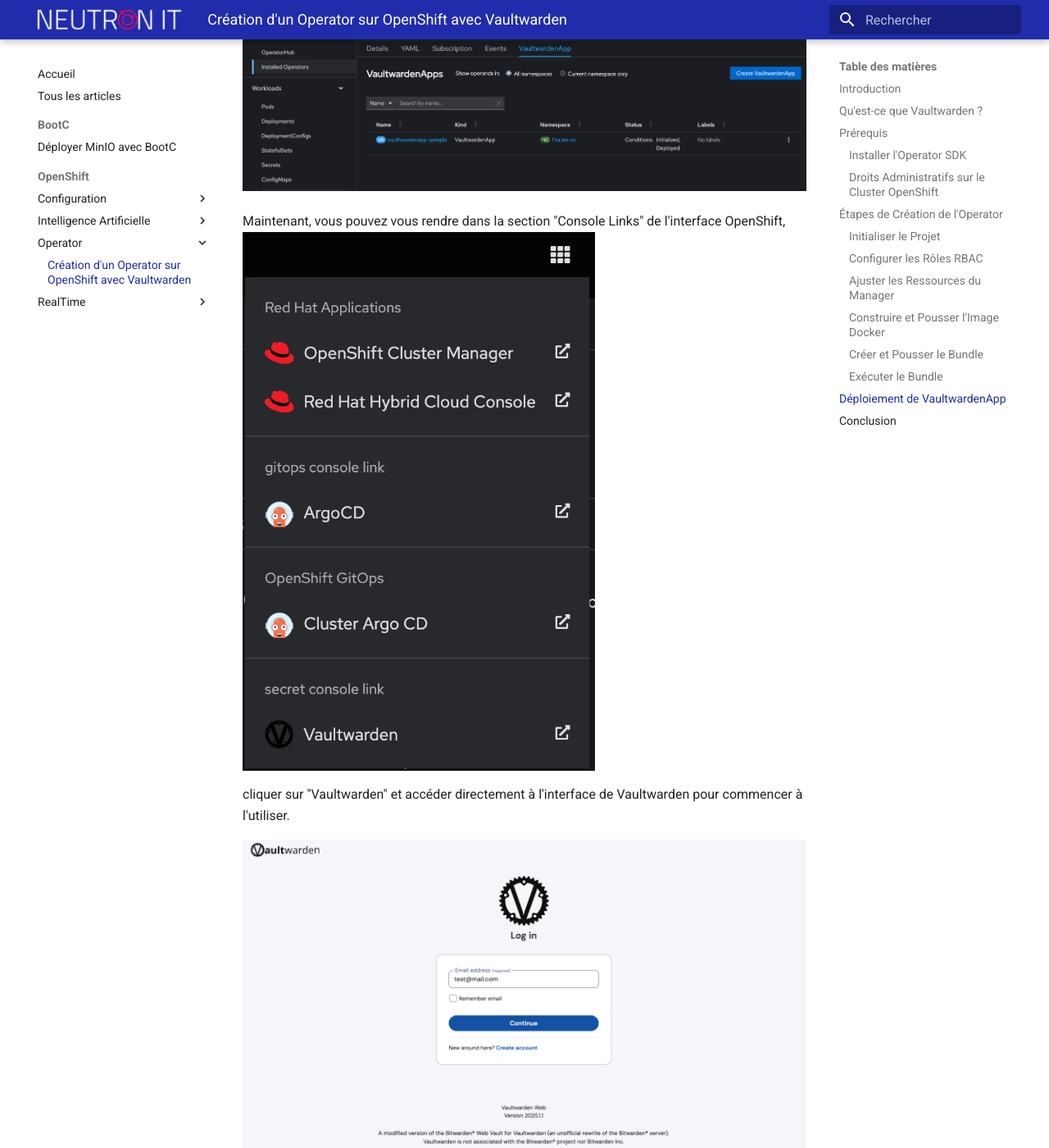
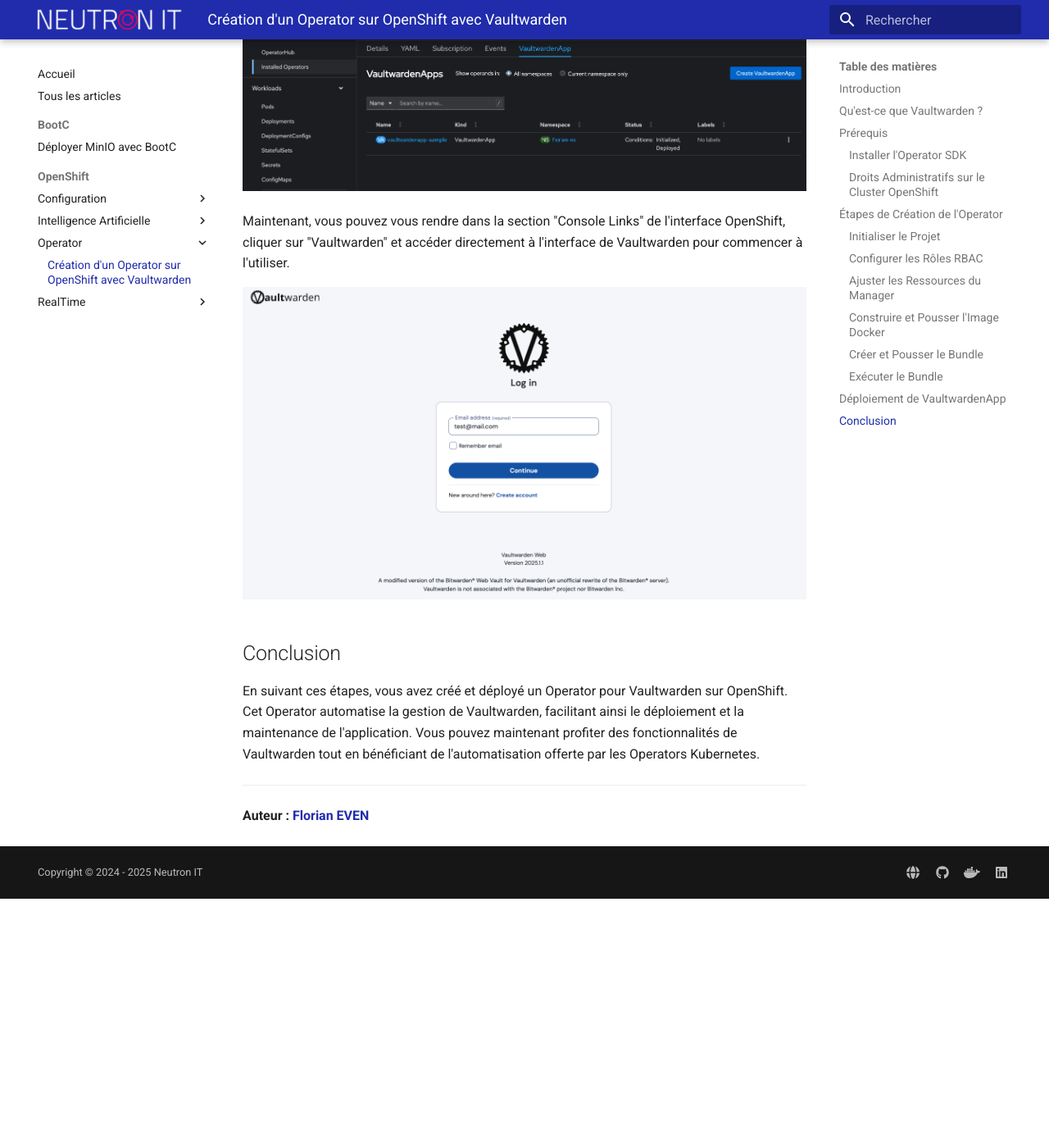
Before and after one commit to neutron-IT-organization/blog, an MkDocs documentation site: the page built from content/OpenShift/Operator/Vaultwarden.md, in a window 1280 px wide and 1400 px high, scrolled down 4443 px. Shown: the whole window at 82% size. Built offline with MkDocs 1.6.1 and Material for MkDocs 9.7.7, drawn with Linux system fonts in a browser that asks for light colours; after the commit the page ends 5539 px from its top, so only the background shows below that; some of the changed text lies outside the part shown.

Commit message:
remove consoleLink image

```diff
--- a/content/OpenShift/Operator/Vaultwarden.md
+++ b/content/OpenShift/Operator/Vaultwarden.md
@@ -176,10 +176,7 @@
 
 ![Vaultwarden-instance](./img/vaultwarden-instance.png)
 
-Maintenant, vous pouvez vous rendre dans la section "Console Links" de l'interface OpenShift,
-![consoleLink](./img/consoleLink.png){: .scaled-image }
-
-cliquer sur "Vaultwarden" et accéder directement à l'interface de Vaultwarden pour commencer à l'utiliser.
+Maintenant, vous pouvez vous rendre dans la section "Console Links" de l'interface OpenShift, cliquer sur "Vaultwarden" et accéder directement à l'interface de Vaultwarden pour commencer à l'utiliser.
 
 ![vaultwarden-dashboard-ui](./img/vaultwarden-dashboard-ui.png)
 
```
Also changed, not shown: other parts of content/OpenShift/Operator/Vaultwarden.md (+1 -2 lines).
